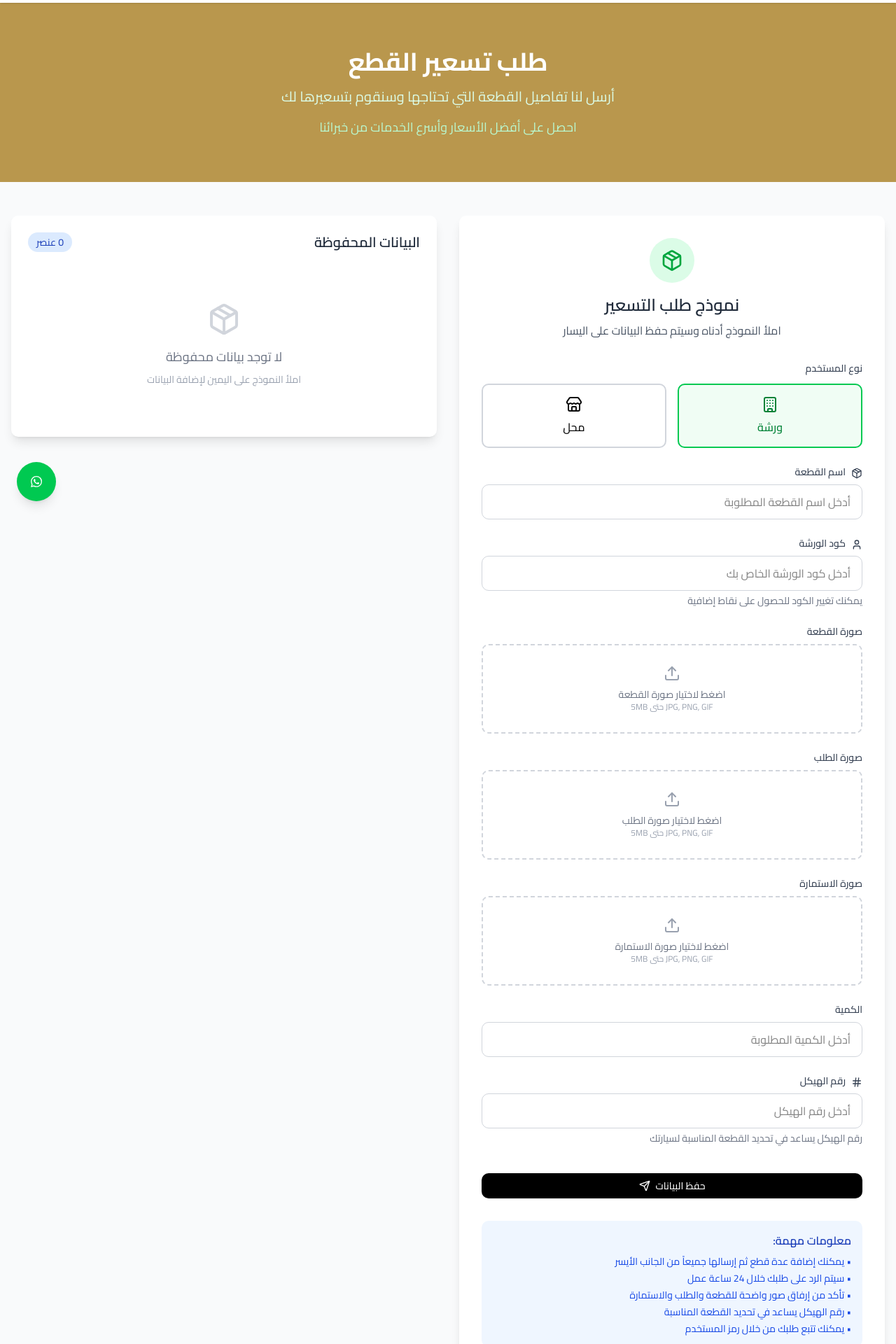
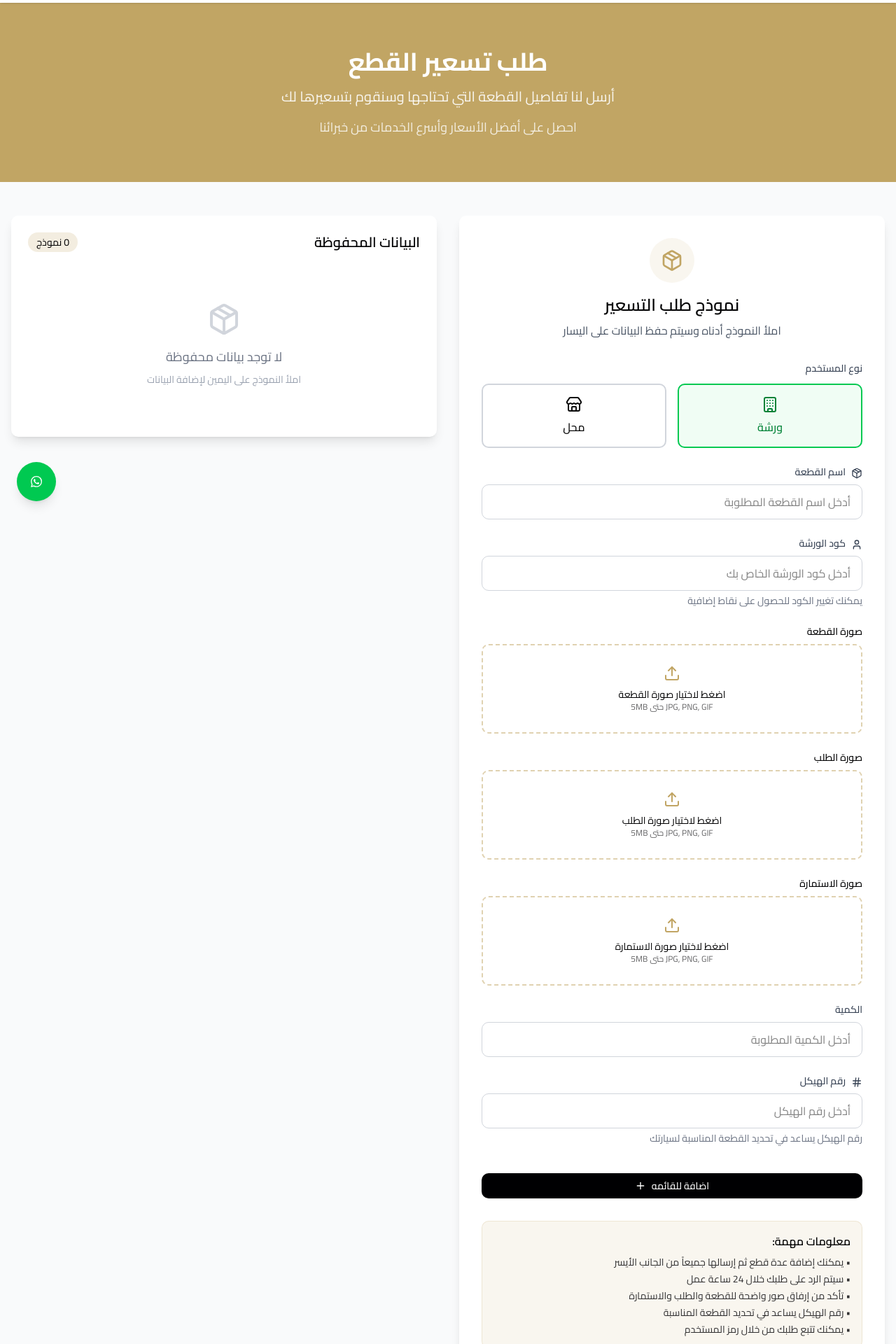
Before and after one commit to mohamedsaeed22/auto-parts, a Next.js app: page /userPricing in a window 1280 px wide. Shown: the part 60-1980 px from the top of the page at 70% size. Built offline with nearby package versions, Linux system fonts and the light colour scheme.

Commit message:
refactor: update UserPricingPage and ImageUpload component styles for improved branding consistency and user experience, including logo colors and layout adjustments

```diff
--- a/src/app/userPricing/page.tsx
+++ b/src/app/userPricing/page.tsx
@@ -2,7 +2,7 @@
 
 import { useRef } from "react";
 import { Button } from "@/components/ui/button";
-import { Send, User, Package, Hash, X } from "lucide-react";
+import { Send, User, Package, Hash, X, Plus, Save } from "lucide-react";
 import Image from "next/image";
 import { useUserPricingForm } from "@/hooks/useUserPricingForm";
 import { UserTypeSelector } from "@/components/userPricing/UserTypeSelector";
@@ -54,14 +54,14 @@ export default function UserPricingPage() {
   return (
     <div className="min-h-screen bg-gray-50">
       {/* Hero Section */}
-      <div className="bg-gradient-to-r from-[#b9974d] to-[#b9974d] text-white">
+      <div className="bg-gradient-to-r from-logo-gold to-logo-gold text-white">
         <div className="container mx-auto px-4 py-16">
           <div className="text-center">
             <h1 className="text-4xl font-bold mb-4">طلب تسعير القطع</h1>
-            <p className="text-xl text-green-100 mb-4">
+            <p className="text-xl text-white/90 mb-4">
               أرسل لنا تفاصيل القطعة التي تحتاجها وسنقوم بتسعيرها لك
             </p>
-            <p className="text-lg text-green-200">
+            <p className="text-lg text-white/80">
               احصل على أفضل الأسعار وأسرع الخدمات من خبرائنا
             </p>
           </div>
@@ -75,10 +75,10 @@ export default function UserPricingPage() {
           <div className="order-1 lg:order-1">
             <div className="bg-white rounded-lg shadow-lg p-8">
               <div className="text-center mb-8">
-                <div className="w-16 h-16 bg-green-100 rounded-full flex items-center justify-center mx-auto mb-4">
-                  <Package className="text-green-600" size={32} />
+                <div className="w-16 h-16 bg-logo-gold/10 rounded-full flex items-center justify-center mx-auto mb-4">
+                  <Package className="text-logo-gold" size={32} />
                 </div>
-                <h2 className="text-2xl font-semibold text-gray-800 mb-2">
+                <h2 className="text-2xl font-semibold text-logo-black mb-2">
                   نموذج طلب التسعير
                 </h2>
                 <p className="text-gray-600">
@@ -182,7 +182,7 @@ export default function UserPricingPage() {
                   <Button
                     type="submit"
                     disabled={isSubmitting}
-                    className="w-full py-3 bg-black hover:bg-black text-white font-medium rounded-lg transition-colors disabled:opacity-50"
+                    className="w-full py-3 bg-logo-black hover:bg-logo-black/90 text-white font-medium rounded-lg transition-colors disabled:opacity-50"
                   >
                     {isSubmitting ? (
                       <div className="flex items-center justify-center">
@@ -191,10 +191,11 @@ export default function UserPricingPage() {
                       </div>
                     ) : (
                       <div className="flex items-center justify-center">
-                        {savedForms.length > 0
+                        {/* {savedForms.length > 0
                            ? "إضافة قطعة أخرى"
-                          : "حفظ البيانات"}
-                        <Send className="mr-2" size={16} />
+                          : "حفظ البيانات"} */}
+                        اضافة للقائمه
+                        <Plus className="mr-2" size={16} />
                       </div>
                     )}
                   </Button>
@@ -202,11 +203,11 @@ export default function UserPricingPage() {
               </form>
 
               {/* Additional Information */}
-              <div className="mt-8 p-4 bg-blue-50 rounded-lg">
-                <h3 className="font-semibold text-blue-800 mb-2 text-right">
+              <div className="mt-8 p-4 bg-logo-gold/10 rounded-lg border border-logo-gold/20">
+                <h3 className="font-semibold text-logo-black mb-2 text-right">
                   معلومات مهمة:
                 </h3>
-                <ul className="text-sm text-blue-700 space-y-1 text-right">
+                <ul className="text-sm text-logo-black/80 space-y-1 text-right">
                   <li>
                     • يمكنك إضافة عدة قطع ثم إرسالها جميعاً من الجانب الأيسر
                   </li>
@@ -228,13 +229,13 @@ export default function UserPricingPage() {
 
           {/* Left Side - Saved Data */}
           <div className="order-2 lg:order-2">
-            <div className="bg-white rounded-lg shadow-lg p-6 h-fit sticky top-4">
+            <div className="bg-white rounded-lg shadow-lg p-6 h-fit sticky top-16">
               <div className="flex justify-between items-center mb-6">
-                <h3 className="text-xl font-semibold text-gray-800">
+                <h3 className="text-xl font-semibold text-logo-black">
                   البيانات المحفوظة
                 </h3>
-                <span className="bg-blue-100 text-blue-800 text-sm px-3 py-1 rounded-full">
-                  {savedForms.length} عنصر
+                <span className="bg-logo-gold/20 text-logo-black text-sm px-3 py-1 rounded-full">
+                  {savedForms.length} نموذج
                 </span>
               </div>
 
@@ -255,7 +256,7 @@ export default function UserPricingPage() {
                     <Button
                       onClick={sendAllToBackend}
                       disabled={isSendingToBackend}
-                      className="w-full bg-green-600 hover:bg-green-700 text-white py-3"
+                      className="w-full bg-logo-gold hover:bg-logo-gold/90 text-white py-3"
                     >
                       {isSendingToBackend ? (
                         <div className="flex items-center justify-center">
@@ -272,129 +273,114 @@ export default function UserPricingPage() {
                   </div>
 
                   {/* Saved Forms List */}
-                  <div className="space-y-4 max-h-96 overflow-y-auto">
+                  <div className="space-y-3 max-h-96 overflow-y-auto">
                     {savedForms.map((form, index) => (
                       <div
                         key={form.id}
-                        className="border border-gray-200 rounded-lg p-4 bg-gray-50 hover:bg-gray-100 transition-colors"
+                        className="bg-white rounded-lg border border-gray-200 shadow-sm hover:shadow-md transition-all duration-200 p-4"
                       >
-                        <div className="flex justify-between items-start mb-3">
+                        {/* Header */}
+                        <div className="flex justify-between items-center mb-3">
                           <div className="flex items-center gap-2">
                             <span
-                              className={`text-xs px-2 py-1 rounded ${
-                                form.userType === "workshop"
-                                  ? "bg-blue-100 text-blue-800"
-                                  : "bg-purple-100 text-purple-800"
-                              }`}
+                              className={`text-xs px-3 py-1 rounded-full font-medium bg-gray-100`}
                             >
                               {form.userType === "workshop" ? "ورشة" : "محل"}
                             </span>
-                            <span className="text-xs text-gray-500 bg-gray-200 px-2 py-1 rounded">
+                            <span className="text-xs text-gray-500">
                               #{index + 1}
                             </span>
                           </div>
                           <button
                             onClick={() => deleteSavedForm(form.id)}
-                            className="bg-red-500 text-white rounded-full p-1 hover:bg-red-600 transition-colors"
+                            className="p-1.5 rounded-full bg-red-500 text-white hover:bg-red-600 transition-colors"
                             title="حذف"
                           >
                             <X size={14} />
                           </button>
                         </div>
 
-                        <div className="space-y-2">
-                          <div>
-                            <span className="text-sm font-medium text-gray-600">
-                              اسم القطعة:
+                        {/* Part Name */}
+                        <div className="w-full mt-3">
+                          <div className="bg-gray-50 rounded p-2 w-full">
+                            <span className="text-sm text-gray-500">
+                              اسم القطعة:{" "}
                             </span>
-                            <p className="text-gray-800 font-medium">
+                            <span className="text-lg font-semibold text-gray-900">
                               {form.partName}
-                            </p>
+                            </span>
+                          </div>
                         </div>
 
-                          <div className="grid grid-cols-2 gap-2">
-                            <div>
-                              <span className="text-xs text-gray-600">
-                                الكمية:
+                        {/* Info Grid */}
+                        <div className="grid grid-cols-2 gap-2 mt-3">
+                          <div className="bg-gray-50 rounded p-2">
+                            <span className="text-xs text-gray-500">
+                              الكمية:{" "}
                             </span>
-                              <p className="text-gray-800 text-sm">
+                            <span className="text-sm font-semibold">
                               {form.quantity}
-                              </p>
+                            </span>
                           </div>
                           {form.userType === "workshop" && form.userCode && (
-                              <div>
-                                <span className="text-xs text-gray-600">
-                                  كود الورشة:
+                            <div className="bg-gray-50 rounded p-2">
+                              <span className="text-xs text-gray-500">
+                                كود الورشة:{" "}
                               </span>
-                                <p className="text-gray-800 text-sm">
+                              <span className="text-sm font-semibold">
                                 {form.userCode}
-                                </p>
+                              </span>
                             </div>
                           )}
                         </div>
 
-                          {form.userType === "workshop" &&
-                            form.chassisNumber && (
-                              <div>
-                                <span className="text-xs text-gray-600">
-                                  رقم الهيكل:
+                        {/* Optional Fields */}
+                        {form.userType === "workshop" && form.chassisNumber && (
+                          <div className="bg-gray-50 rounded p-2 mt-2">
+                            <span className="text-xs text-gray-500">
+                              رقم الهيكل:{" "}
                             </span>
-                                <p className="text-gray-800 text-sm">
+                            <span className="text-sm font-semibold">
                               {form.chassisNumber}
-                                </p>
+                            </span>
                           </div>
                         )}
 
-                          {/* Images Display */}
+                        {/* Images */}
                         <div className="grid grid-cols-3 gap-2 mt-3">
                           {form.partImagePreview && (
-                              <div>
-                                <span className="text-xs text-gray-600 block mb-1">
-                                  صورة القطعة:
-                                </span>
                             <Image
                               src={form.partImagePreview}
                               alt="صورة القطعة"
-                                  className="w-full h-16 object-cover rounded border border-gray-300"
+                              className="w-full h-16 object-cover rounded border"
                               width={80}
                               height={64}
                             />
-                              </div>
                           )}
                           {form.requestImagePreview && (
-                              <div>
-                                <span className="text-xs text-gray-600 block mb-1">
-                                  صورة الطلب:
-                                </span>
                             <Image
                               src={form.requestImagePreview}
                               alt="صورة الطلب"
-                                  className="w-full h-16 object-cover rounded border border-gray-300"
+                              className="w-full h-16 object-cover rounded border"
                               width={80}
                               height={64}
                             />
-                              </div>
                           )}
                           {form.formImagePreview && (
-                              <div>
-                                <span className="text-xs text-gray-600 block mb-1">
-                                  صورة الاستمارة:
-                                </span>
                             <Image
                               src={form.formImagePreview}
                               alt="صورة الاستمارة"
-                                  className="w-full h-16 object-cover rounded border border-gray-300"
+                              className="w-full h-16 object-cover rounded border"
                               width={80}
                               height={64}
                             />
-                              </div>
                           )}
                         </div>
 
-                          <div className="text-xs text-gray-400 mt-2">
+                        {/* Footer */}
+                        <p className="text-xs text-gray-400 mt-3">
                           تم الحفظ: {form.submittedAt.toLocaleString("ar-EG")}
-                          </div>
-                        </div>
+                        </p>
                       </div>
                     ))}
                   </div>
--- a/src/components/userPricing/ImageUpload.tsx
+++ b/src/components/userPricing/ImageUpload.tsx
@@ -20,7 +20,7 @@ export const ImageUpload = forwardRef<HTMLInputElement, ImageUploadProps>(
 
     return (
       <div>
-        <label className="block text-sm font-medium text-gray-700 mb-2 text-right">
+        <label className="block text-sm font-medium text-logo-black mb-2 text-right">
           {label}
         </label>
         <div className="space-y-4">
@@ -32,30 +32,37 @@ export const ImageUpload = forwardRef<HTMLInputElement, ImageUploadProps>(
             className="hidden"
             id={id}
           />
+
+          {/* Show input only when there's no preview */}
+          {!preview && (
             <label
               htmlFor={id}
-            className="flex items-center justify-center w-full h-32 border-2 border-dashed border-gray-300 rounded-lg cursor-pointer hover:border-green-500 transition-colors"
+              className="flex items-center justify-center w-full h-32 border-2 border-dashed border-logo-gold/50 rounded-lg cursor-pointer hover:border-logo-gold hover:bg-logo-gold/5 transition-colors"
             >
               <div className="text-center">
-              <Upload className="mx-auto text-gray-400 mb-2" size={24} />
-              <p className="text-sm text-gray-500">اضغط لاختيار {label}</p>
-              <p className="text-xs text-gray-400">JPG, PNG, GIF حتى 5MB</p>
+                <Upload className="mx-auto text-logo-gold mb-2" size={24} />
+                <p className="text-sm text-logo-black">اضغط لاختيار {label}</p>
+                <p className="text-xs text-logo-black/60">
+                  JPG, PNG, GIF حتى 5MB
+                </p>
               </div>
             </label>
+          )}
 
+          {/* Show preview when there's an image */}
           {preview && (
             <div className="relative">
               <Image
                 src={preview}
                 alt={`معاينة ${label}`}
-                className="w-full h-48 object-cover rounded-lg border border-gray-300"
+                className="w-full h-48 object-cover rounded-lg border-2 border-logo-gold"
                 width={100}
                 height={100}
               />
               <button
                 type="button"
                 onClick={onRemoveImage}
-                className="absolute top-2 right-2 bg-red-500 text-white rounded-full p-1 hover:bg-red-600 transition-colors"
+                className="absolute top-2 left-2 bg-red-500 text-white rounded-full p-1 transition-colors"
               >
                 <X size={16} />
               </button>
```
Lines whose indentation alone changed are shown as unchanged.
